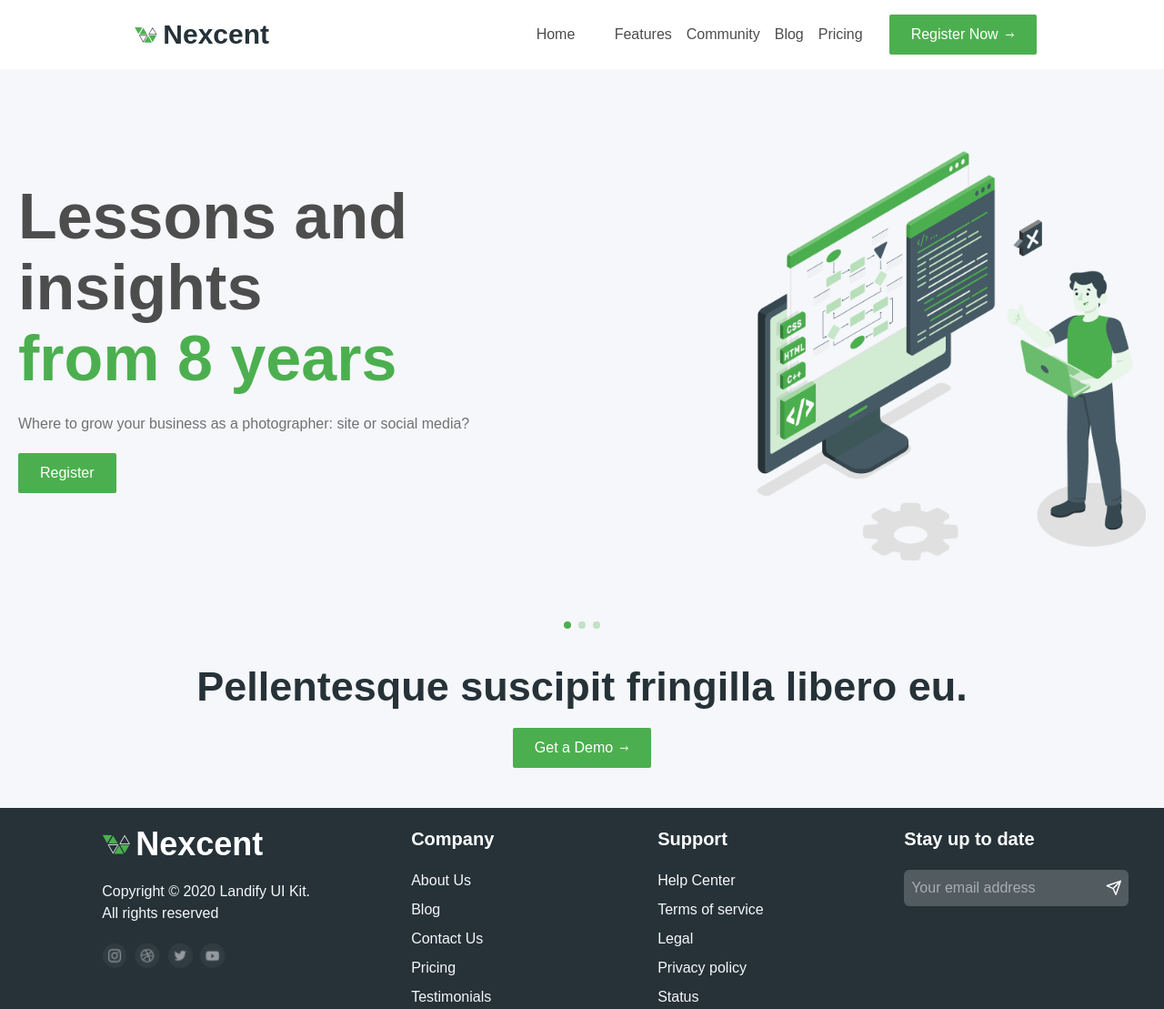
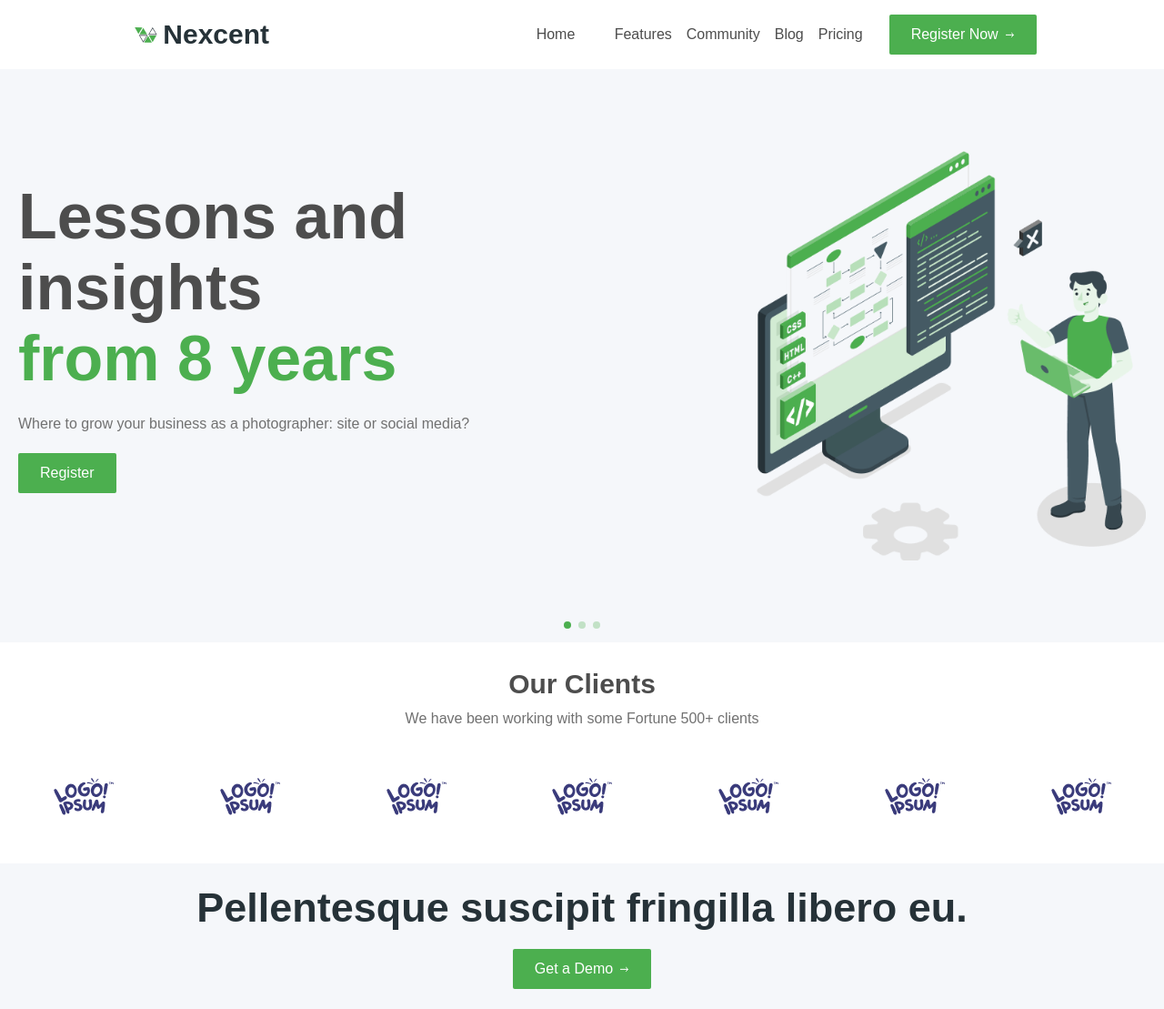
Before and after one commit to Alex-Devonte/agency-landing-page, a website: page index.html in a window 1280 px wide. Shown: the top 1109 px of the page at 91% size. Drawn offline with nearby package versions, Linux system fonts and the light colour scheme; a web font is replaced by a local one.

Commit message:
Add layout and styles for clients section

```diff
--- a/index.html
+++ b/index.html
@@ -158,6 +158,28 @@
         </div>
         <div class="swiper-pagination"></div>
       </div>
+      <section>
+        <div class="mt-7">
+          <div class="text-center">
+            <h2 class="text-dark-gray mb-2 text-3xl font-semibold">
+              Our Clients
+            </h2>
+            <p>We have been working with some Fortune 500+ clients</p>
+          </div>
+
+          <div
+            class="my-10 grid grid-cols-2 place-items-center gap-10 md:grid-cols-3 lg:grid-cols-7 lg:gap-0"
+          >
+            <img src="icons/logo_ipsum.png" alt="Client Logo" />
+            <img src="icons/logo_ipsum.png" alt="Client Logo" />
+            <img src="icons/logo_ipsum.png" alt="Client Logo" />
+            <img src="icons/logo_ipsum.png" alt="Client Logo" />
+            <img src="icons/logo_ipsum.png" alt="Client Logo" />
+            <img src="icons/logo_ipsum.png" alt="Client Logo" />
+            <img src="icons/logo_ipsum.png" alt="Client Logo" />
+          </div>
+        </div>
+      </section>
     </main>
     <footer>
       <div class="bg-silver py-6">
```
Also changed, not shown: output.css.
